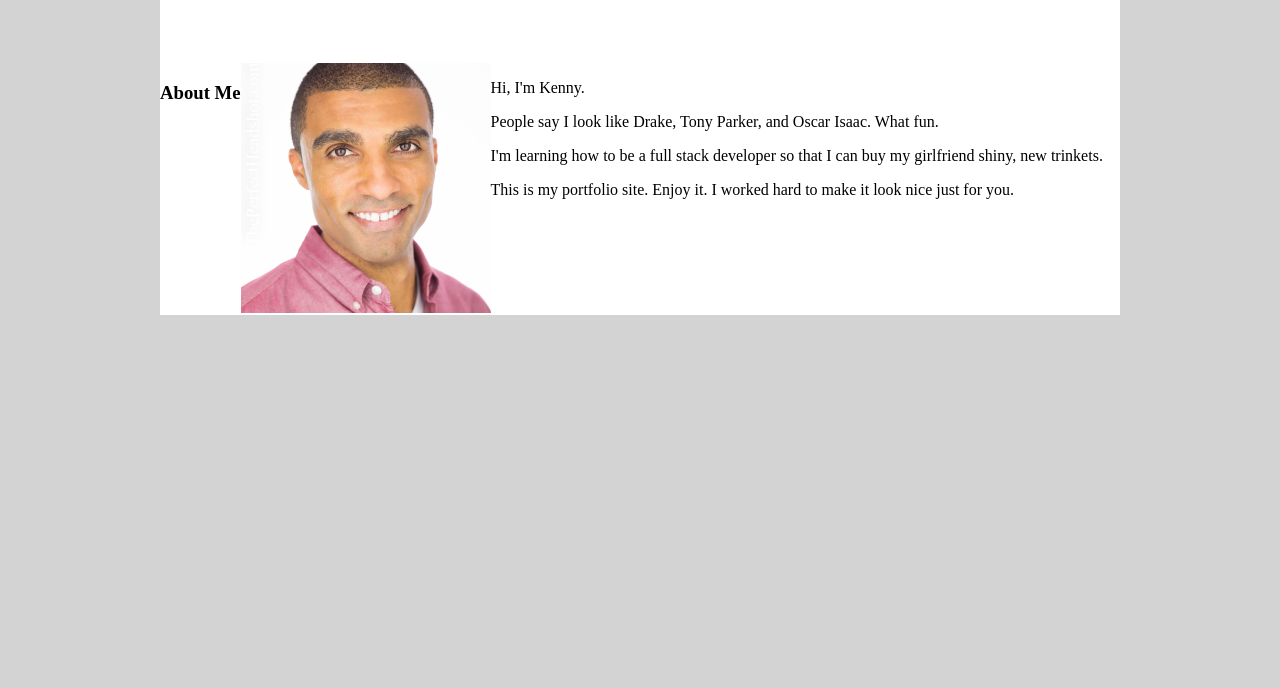
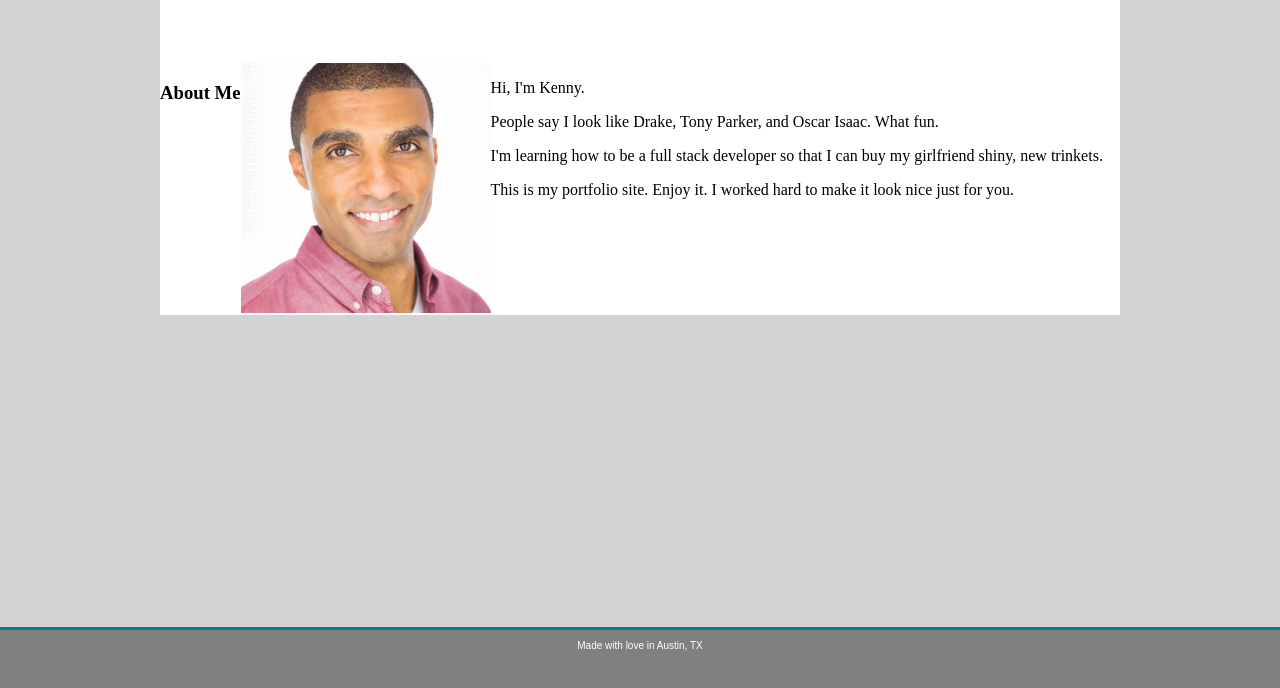
Before and after one commit to kennyv80/Basic-Portfolio, a plain HTML site: page index.html in a window 1280 px wide. Shown: the part 110-798 px from the top of the page. Drawn offline with Linux system fonts and the light colour scheme.

Commit message:
Updates to footer

```diff
--- a/index.html
+++ b/index.html
@@ -35,6 +35,8 @@
                     This is my portfolio site. Enjoy it. I worked hard to make it look nice just for you.
                 </p>
             </section>
-        <footer></footer>
+
+        <div class="footer">
+            <p>Made with love in Austin, TX</p>
     </body>
 </html>
--- a/style.css
+++ b/style.css
@@ -55,3 +55,18 @@ img {
 p.clear {
     clear: both;
 }
+
+.footer {
+    position: fixed;
+    left: 0;
+    bottom: 0;
+    width: 100%;
+    background-color: gray;
+    border-top-style: solid;
+    border-color: teal;
+    color: white;
+    text-align: center;
+    font-family: 'Arial', "Helvetica Neue", Helvetica, sans-serif;
+    font-size: 10px;
+    height: 60px;
+}
```
